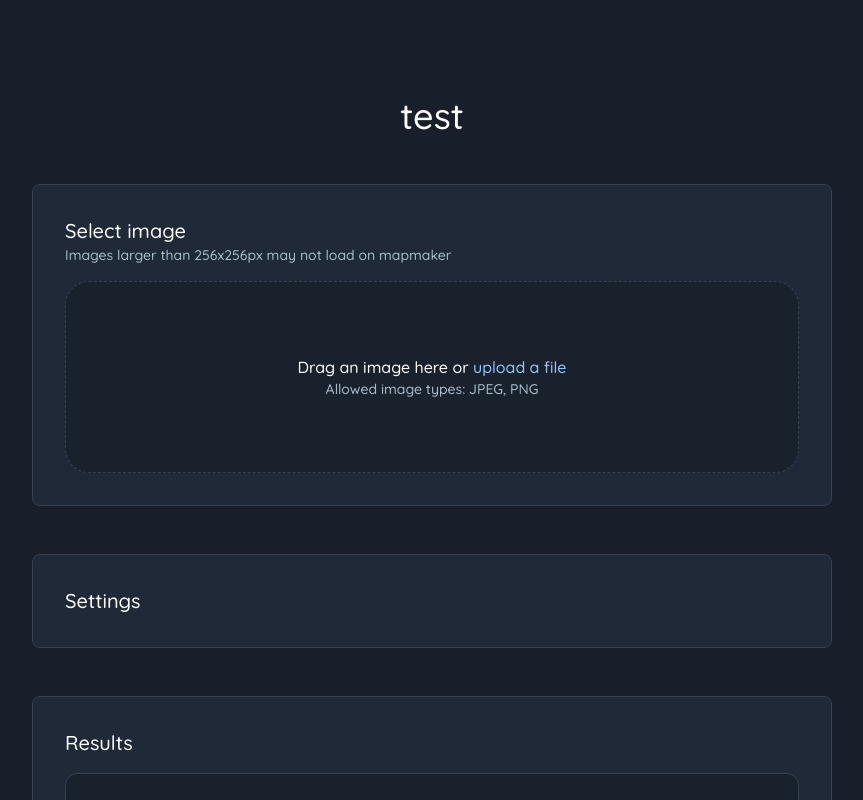
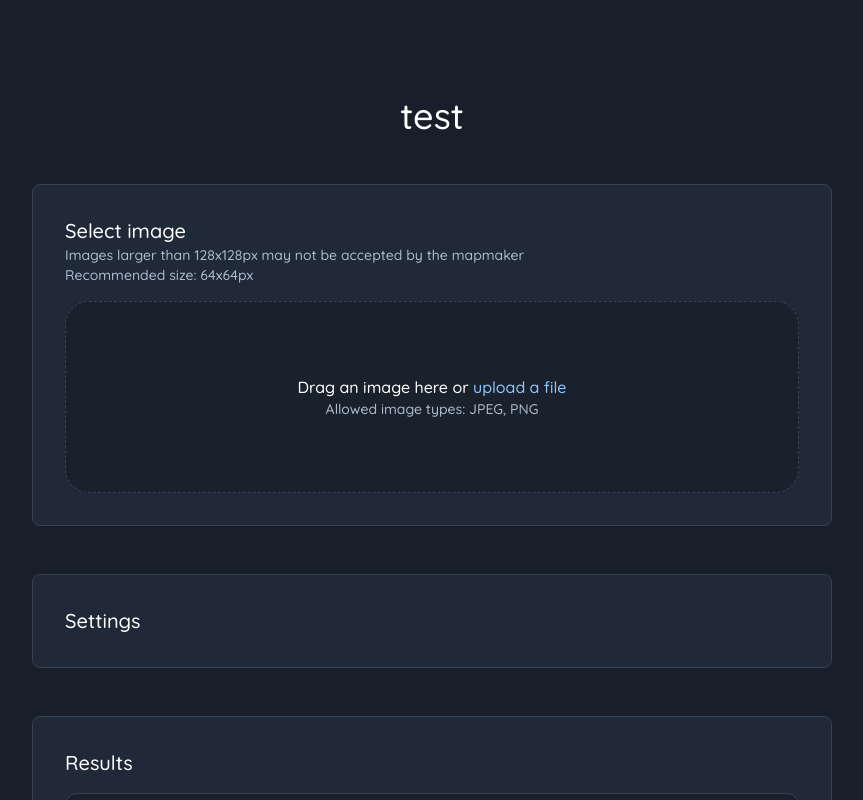
Before and after one commit to blockyfish-client/mapmaker-image-paste, a Next.js app: page / in a window 1280 px wide. Shown: the top 800 px of the page, without its empty margins (208-1071 px from the left). Built offline with nearby package versions, Linux system fonts and the light colour scheme.

Commit message:
change size recommendation

```diff
--- a/app/page.jsx
+++ b/app/page.jsx
@@ -15,7 +15,8 @@ export default function Home() {
 				<div className="bg-surface-1 border-border-1 border w-full rounded-lg p-8 flex flex-col gap-4">
 					<div>
 						<p className="text-xl">Select image</p>
-						<p className="text-sm text-secondary-text">Images larger than 256x256px may not load on mapmaker</p>
+						<p className="text-sm text-secondary-text">Images larger than 128x128px may not be accepted by the mapmaker</p>
+						<p className="text-sm text-secondary-text">Recommended size: 64x64px</p>
 					</div>
 					<div
 						className={(fileDrag ? "hidden " : "flex ") + "flex-col justify-center items-center h-48 w-full select-none bg-surface-0 p-16 rounded-3xl border-dashed border border-border-1"}
```
